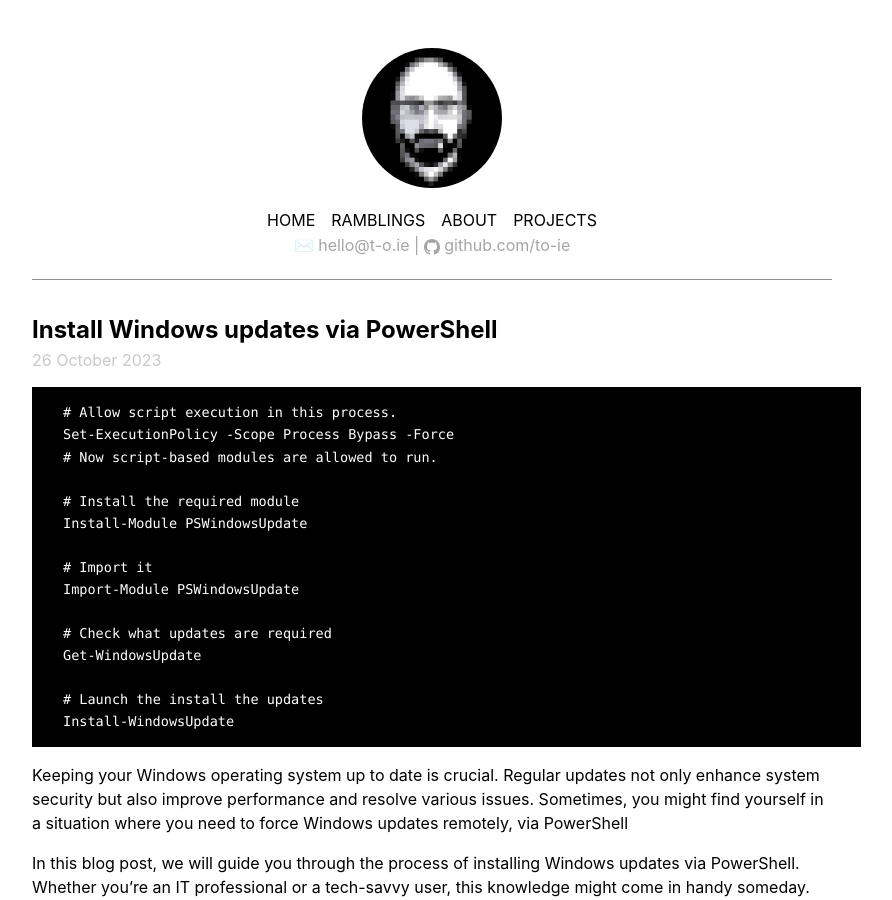
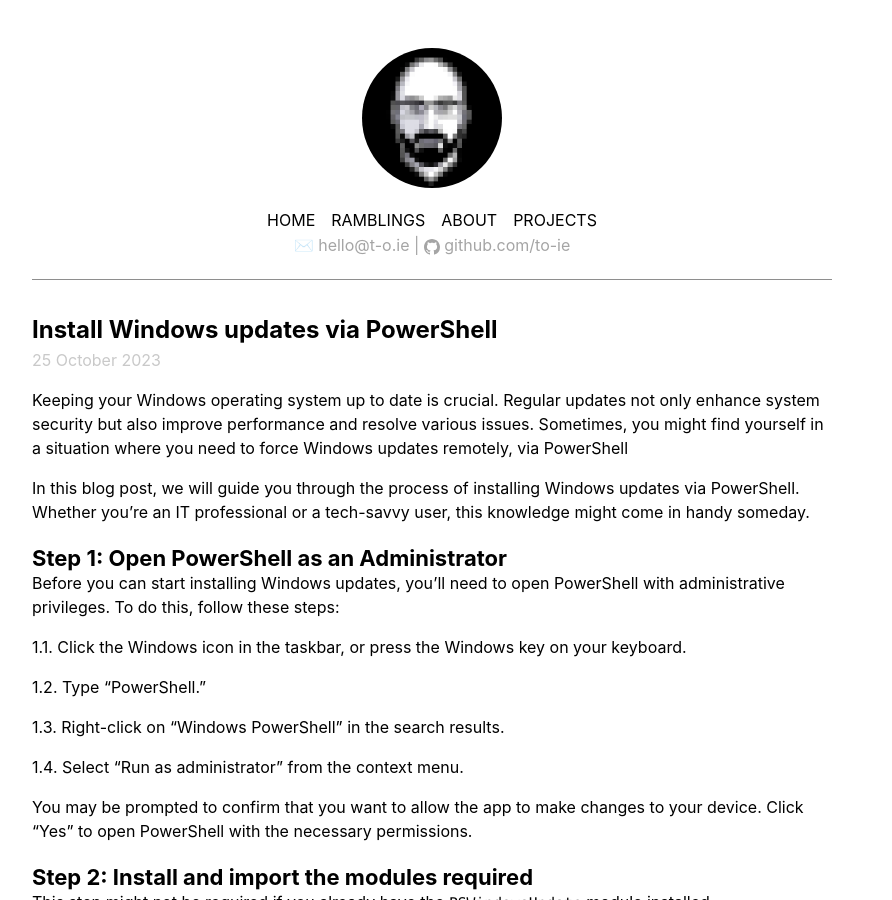
Before and after one commit to to-ie/to-ie.github.io, a Jekyll site: the page built from _posts/2023-10-25-windows-update-powershell.md, in a window 1280 px wide and 900 px high. Shown: the whole window, without its empty margins (208-1100 px from the left). Built offline with Jekyll 4.4.1, drawn with Linux system fonts in a browser that asks for light colours.

Commit message:
update windows powershell

````diff
--- a/_posts/2023-10-25-windows-update-powershell.md
+++ b/_posts/2023-10-25-windows-update-powershell.md
@@ -2,27 +2,8 @@
 layout: post
 title: "Install Windows updates via PowerShell"
 categories: how-to
-date : 2023-10-26 08:14:50
+date : 2023-10-25 08:14:50
 ---
-
-
-```bash
-  # Allow script execution in this process.
-  Set-ExecutionPolicy -Scope Process Bypass -Force
-  # Now script-based modules are allowed to run.
-
-  # Install the required module
-  Install-Module PSWindowsUpdate
-
-  # Import it
-  Import-Module PSWindowsUpdate
-
-  # Check what updates are required
-  Get-WindowsUpdate
-
-  # Launch the install the updates
-  Install-WindowsUpdate
-```
 
 Keeping your Windows operating system up to date is crucial. Regular updates not only enhance system security but also improve performance and resolve various issues. Sometimes, you might find yourself in a situation where you need to force Windows updates remotely, via PowerShell
 
````
